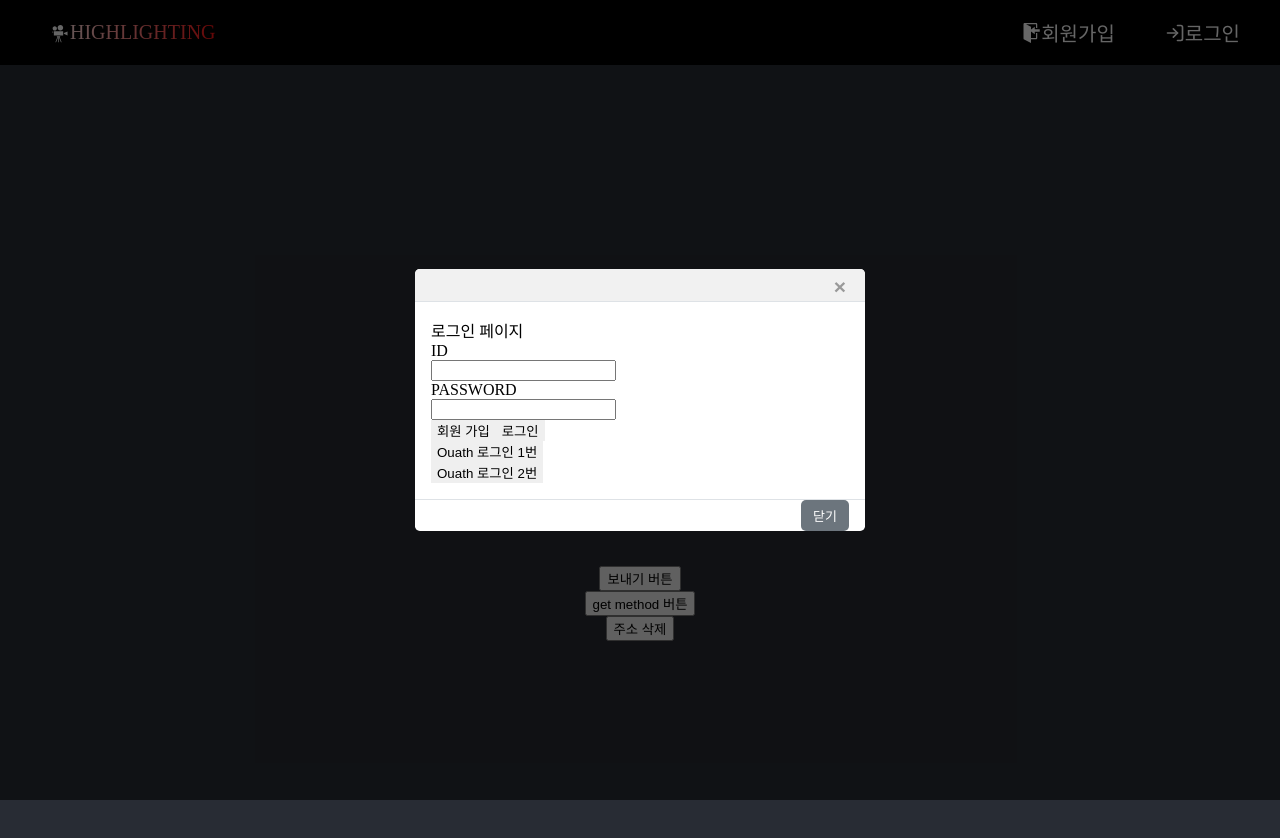
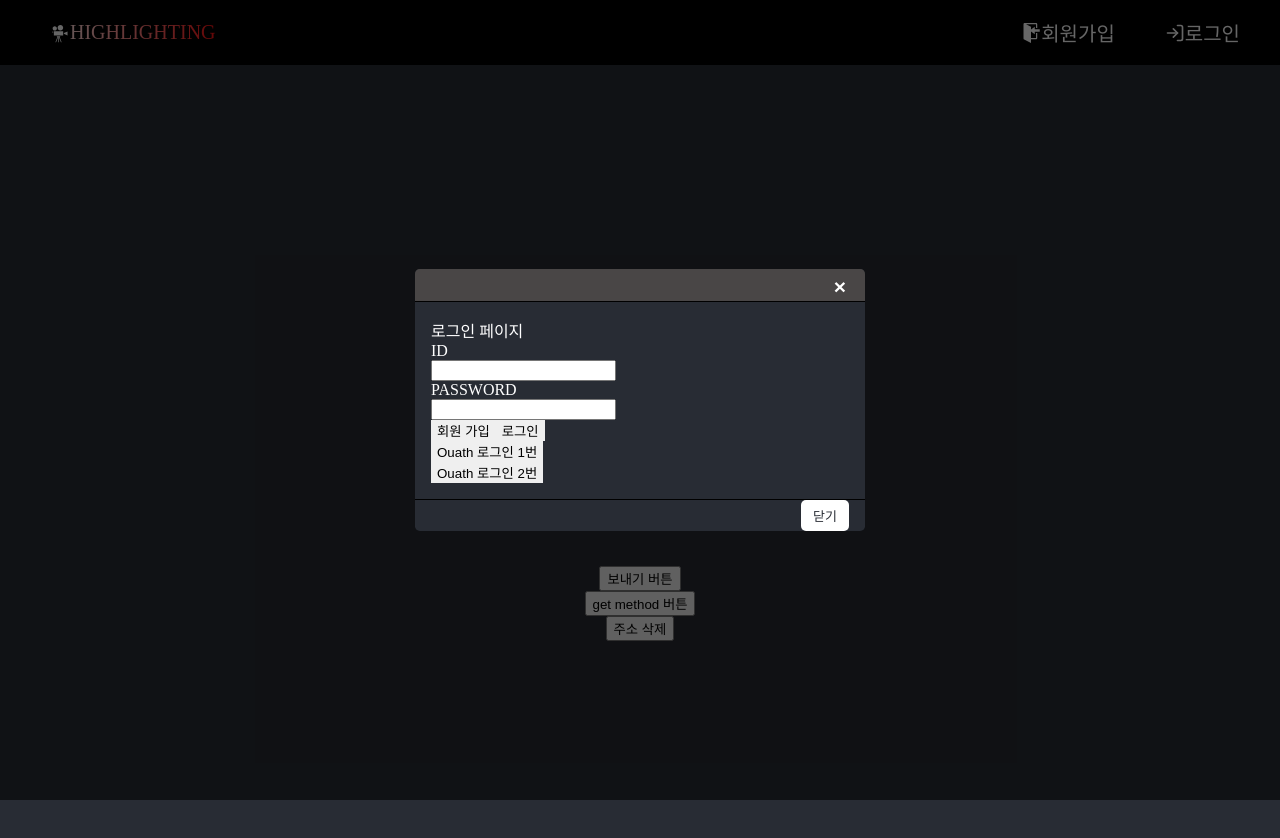
Before and after one commit to sgsg9447/HighLighting-Front, a React (Create React App) app: page / in a window 1280 px wide. Both pictures are taken after a click on the item "회원가입". Shown: the top 838 px of the page. Built offline with nearby package versions, Linux system fonts and the light colour scheme; the HTML template or start-up script is replaced by a standard one.

Commit message:
모다 scss 수정

```diff
--- a/src/components/Header/Modal.scss
+++ b/src/components/Header/Modal.scss
@@ -7,6 +7,7 @@
   left: 0;
   z-index: 99;
   background-color: rgba(0, 0, 0, 0.6);
+  color: white;
 
   button {
     outline: none;
@@ -20,7 +21,7 @@
     min-width: 450px;
     margin: auto;
     border-radius: 0.3rem;
-    background-color: #fff;
+    background-color: #282c34;
     /* 팝업이 열릴때 스르륵 열리는 효과 */
     animation: modal-show 0.5s;
     overflow: hidden;
@@ -31,7 +32,7 @@
       text-align: center;
       position: relative;
       padding: 16px 64px 16px 16px;
-      background-color: #f1f1f1;
+      background-color: rgb(73, 70, 70);
       font-weight: 700;
 
       button {
@@ -42,7 +43,7 @@
         font-size: 21px;
         font-weight: 700;
         text-align: center;
-        color: #999;
+        color: white;
         background-color: transparent;
       }
     }
@@ -52,9 +53,9 @@
       max-width: 100%;
       padding: 16px;
       /* 모달창 메인파트 윗줄 */
-      border-top: 1px solid #dee2e6;
+      border-top: 1px solid black;
       /* 모달창 메인파트 아래줄 */
-      border-bottom: 1px solid #dee2e6;
+      border-bottom: 1px solid black;
 
       .contents {
         max-width: 80%;
@@ -86,12 +87,13 @@
         }
       }
     }
+
     footer button {
       margin-right: 1rem;
       float: right;
       padding: 6px 12px;
-      color: #fff;
-      background-color: #6c757d;
+      color: #282c34;
+      background-color: white;
       border-radius: 5px;
       font-size: 13px;
     }
```
